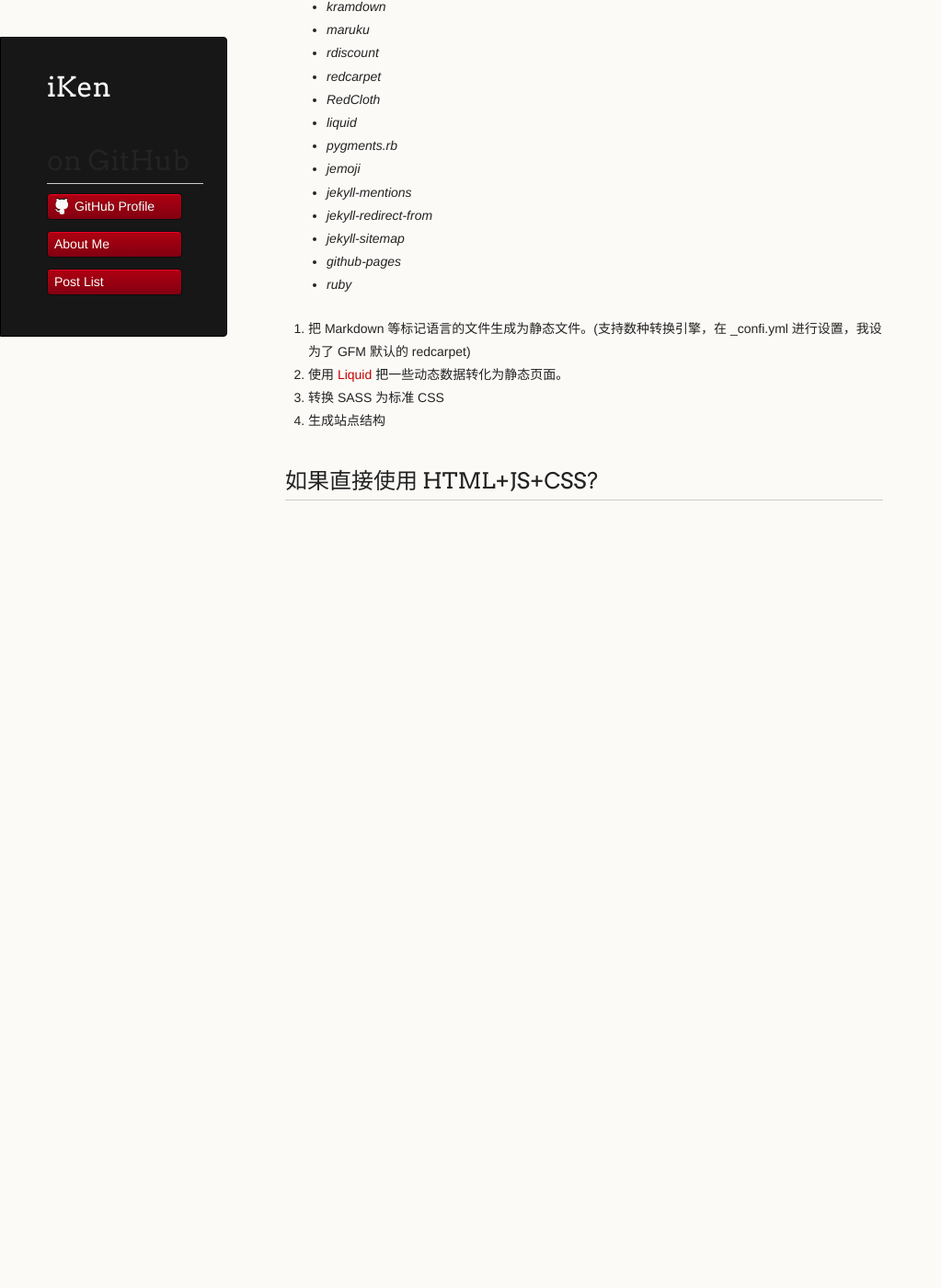
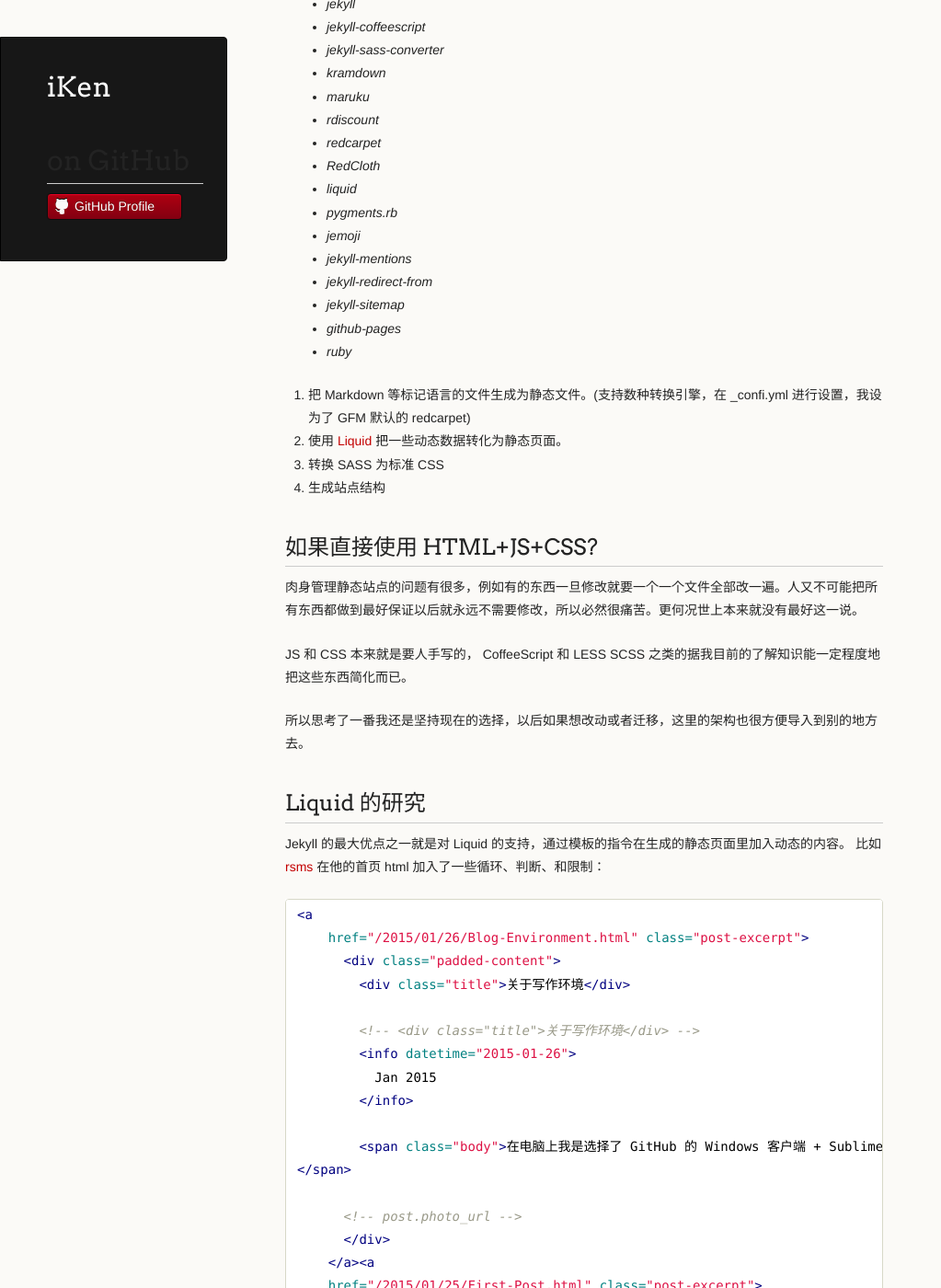
Before and after one commit to ikenbe/ikenbe.github.io, a Jekyll site: the page built from _posts/2015-01-26-Blog-Environment.md, in a window 1280 px wide and 1400 px high, scrolled down 347 px. Shown: the whole window at 92% size, without its empty margins (0-1023 px from the left). Built offline with Jekyll 4.4.1, drawn with Linux system fonts in a browser that asks for light colours; Markdown is read by kramdown in place of the engine named in the settings; before the commit the page ends 951 px from its top, so only the background shows below that; some of the changed text lies outside the part shown.

Commit message:
post update

````diff
--- a/_includes/header.html
+++ b/_includes/header.html
@@ -3,8 +3,6 @@
         <h1>on GitHub</h1>
         <ul>
           <li><a class="buttons github" href="https://github.com/ikenbe">GitHub Profile</a></li>
-          <li>About Me</li>
-          <li>Post List</li>
         </ul>
 
       </header>
--- a/_posts/2015-01-26-Blog-Environment.md
+++ b/_posts/2015-01-26-Blog-Environment.md
@@ -3,6 +3,8 @@
 title: 关于写作环境
 ---
 在电脑上我是选择了 GitHub 的 Windows 客户端 + Sublime Text 3 来编辑和提交修改，不但可以很方便地编辑和预览 Markdown 文件，还可以对其它格式的文件很方便地操作。为了保持热情和更方便地更新文档，我还在手机上安装了 Pocket Git + JotterX 来执行相同的事情。这也有助于我对 Git 的版本管理和分支管理有更直观的理解。
+
+我之前也有在用 Sublime Text， 不过还是又看了这篇 [Sublime Text 全程指南](http://zh.lucida.me/blog/sublime-text-complete-guide/)， GUI 环境下我也同意这是目前综合考虑最好的编辑器了。
 
 ## Jekyll 的主要作用：
 
@@ -31,3 +33,37 @@
 4. 生成站点结构
 
 ##如果直接使用 HTML+JS+CSS?
+
+肉身管理静态站点的问题有很多，例如有的东西一旦修改就要一个一个文件全部改一遍。人又不可能把所有东西都做到最好保证以后就永远不需要修改，所以必然很痛苦。更何况世上本来就没有最好这一说。
+
+JS 和 CSS 本来就是要人手写的， CoffeeScript 和 LESS SCSS 之类的据我目前的了解知识能一定程度地把这些东西简化而已。
+
+所以思考了一番我还是坚持现在的选择，以后如果想改动或者迁移，这里的架构也很方便导入到别的地方去。
+
+##Liquid 的研究
+
+Jekyll 的最大优点之一就是对 Liquid 的支持，通过模板的指令在生成的静态页面里加入动态的内容。 比如 [rsms](rsms.github.com) 在他的首页 html 加入了一些循环、判断、和限制：
+
+```html
+{% for post in site.posts limit:25 %}<a
+    href="{{ post.url }}" class="post-excerpt{% if post.photo_url %} photo{% endif %}">
+      <div class="padded-content">
+        <div class="title">{{ post.title }}</div>
+      {% if post.photo_url %}
+        <div class="image" style="background-image:url('{{ post.photo_url }}')"></div>
+      {% else %}
+        <!-- <div class="title">{{ post.title }}</div> -->
+        <info datetime="{{ page.date | date: "%Y-%m-%d" }}">
+          {{ post.date | date: "%b %Y" }}
+        </info>
+        {% if post.description %}
+        <span class="body">{{ post.description | strip_html }}</span>
+        {% else %}
+        <span class="body">{{ post.excerpt | strip_html }}</span>
+        {% endif %}
+      {% endif %}<!-- post.photo_url -->
+      </div>
+    </a>{% endfor %}
+```
+
+在首页显示日志，限制在25篇以内，判断是否显示为图片日志，判断是否显示摘要，都是很智能的规则。不过我还没找到 Liquid 的这些定义文档，或者应该是 GitHub 预设的这些定义？
````
